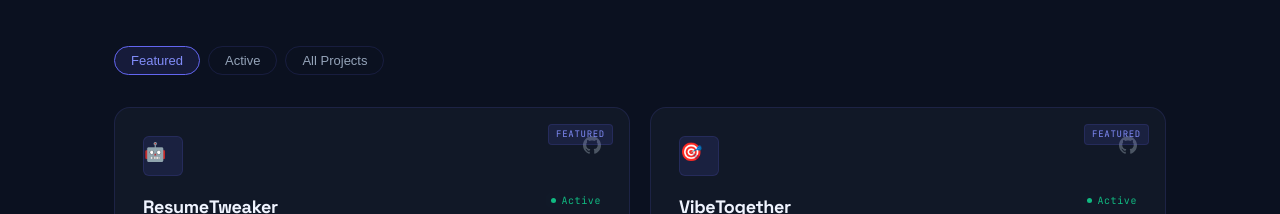
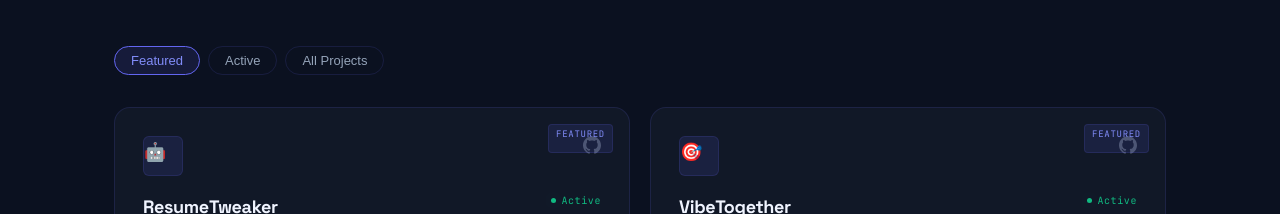
Before and after one commit to Saumy-m/SaumyaMehta, a Next.js app: page /SaumyaMehta/ in a window 1280 px wide. Shown: the part 2340-2554 px from the top of the page. Built offline with nearby package versions, Linux system fonts and the light colour scheme.

Commit message:
padding bottom

```diff
--- a/styles/projects.css
+++ b/styles/projects.css
@@ -114,7 +114,7 @@
   font-family: var(--font-mono);
   font-size: 10px;
   letter-spacing: 0.06em;
-  padding-bottom: 10px;
+
 }
 
 .project-status.active {
@@ -200,6 +200,7 @@
   background: var(--accent-dim);
   border: 1px solid var(--border);
   padding: 2px 7px;
+  padding-bottom: 10px;
   border-radius: 4px;
 }
 
```
